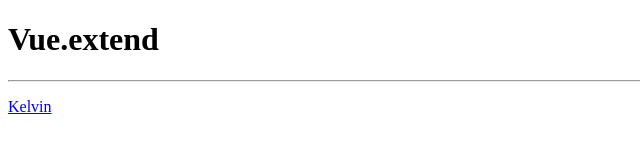
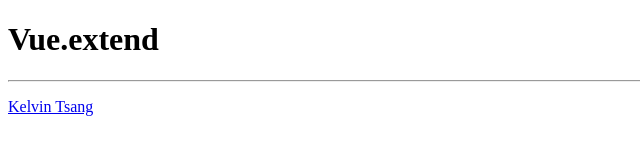
Before and after one commit to kelvintsang0220/vuetest, a website: page example/vue.extend.html in a window 1280 px wide. Shown: the full height of the page, 0-640 px from the left. Drawn offline with Linux system fonts and the light colour scheme.

Commit message:
change log

```diff
--- a/example/vue.extend.html
+++ b/example/vue.extend.html
@@ -15,7 +15,7 @@
         template:"<p><a :href='authorUrl'>{{authorName}}</a></p>",
         data: function () {
             return{
-                authorName: 'Kelvin',
+                authorName: 'Kelvin Tsang',
                 authorUrl: "http://www.jspang.com"
             }
         }
```
